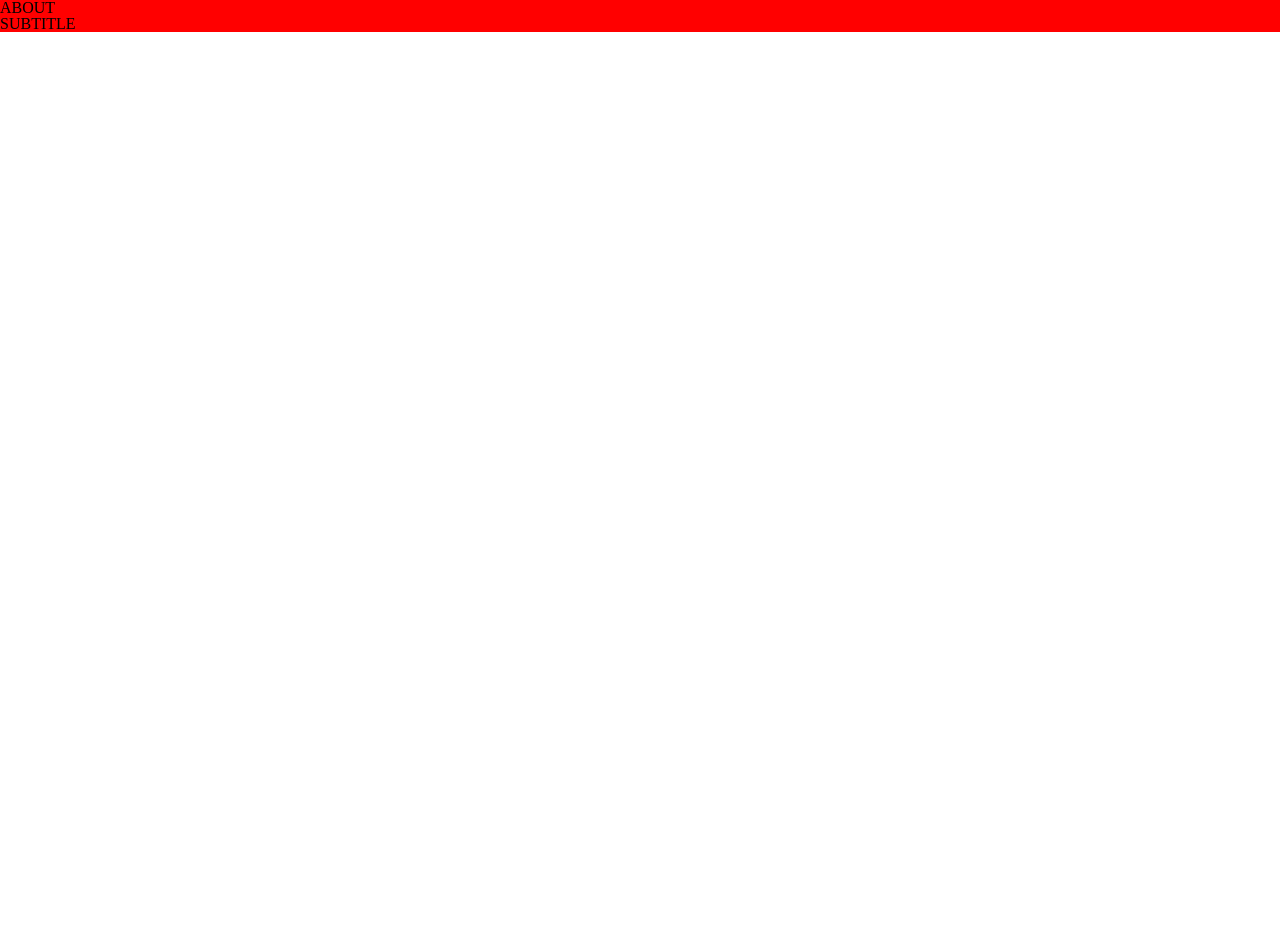
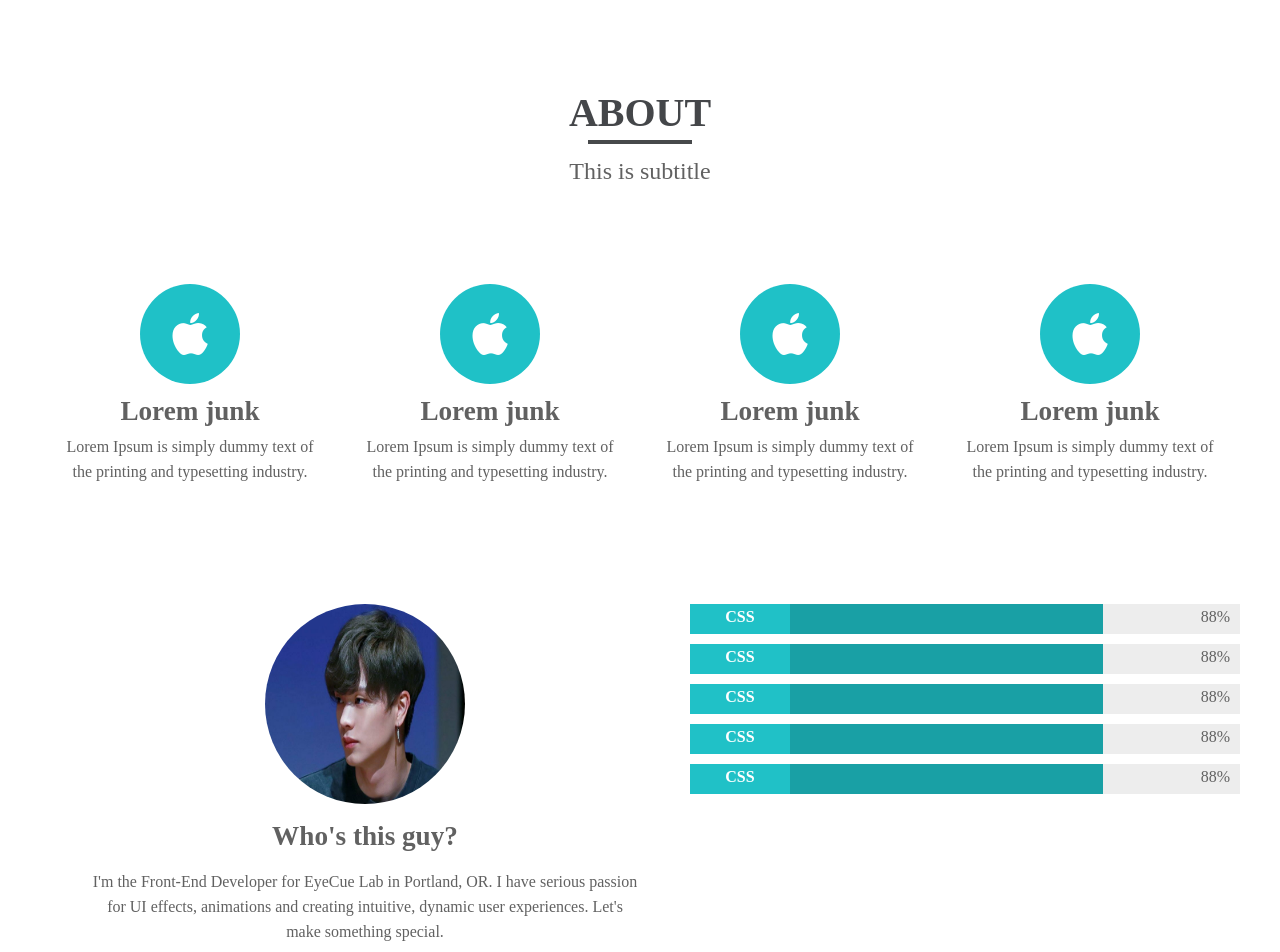
Before and after one commit to jumptoportfolio/website, a React (Create React App) app: page / in a window 1280 px wide. Shown: the top 952 px of the page. Before the commit the page ends 800 px from the top, so only its background shows below. Built offline with nearby package versions, Linux system fonts and the light colour scheme.

Commit message:
1차 완료

```diff
--- a/public/index.html
+++ b/public/index.html
@@ -5,36 +5,16 @@
     <link rel="shortcut icon" href="%PUBLIC_URL%/favicon.ico">
     <meta name="viewport" content="width=device-width, initial-scale=1, shrink-to-fit=no">
     <meta name="theme-color" content="#000000">
-    <!--
-      manifest.json provides metadata used when your web app is added to the
-      homescreen on Android. See https://developers.google.com/web/fundamentals/web-app-manifest/
-    -->
+
+    <link rel="stylesheet" href="https://use.fontawesome.com/releases/v5.5.0/css/all.css" integrity="sha384-B4dIYHKNBt8Bc12p+WXckhzcICo0wtJAoU8YZTY5qE0Id1GSseTk6S+L3BlXeVIU" crossorigin="anonymous">
+
     <link rel="manifest" href="%PUBLIC_URL%/manifest.json">
-    <!--
-      Notice the use of %PUBLIC_URL% in the tags above.
-      It will be replaced with the URL of the `public` folder during the build.
-      Only files inside the `public` folder can be referenced from the HTML.
 
-      Unlike "/favicon.ico" or "favicon.ico", "%PUBLIC_URL%/favicon.ico" will
-      work correctly both with client-side routing and a non-root public URL.
-      Learn how to configure a non-root public URL by running `npm run build`.
-    -->
     <title>React App</title>
   </head>
   <body>
-    <noscript>
-      You need to enable JavaScript to run this app.
-    </noscript>
+
     <div id="root"></div>
-    <!--
-      This HTML file is a template.
-      If you open it directly in the browser, you will see an empty page.
 
-      You can add webfonts, meta tags, or analytics to this file.
-      The build step will place the bundled scripts into the <body> tag.
-
-      To begin the development, run `npm start` or `yarn start`.
-      To create a production bundle, use `npm run build` or `yarn build`.
-    -->
   </body>
 </html>
--- a/src/component/about/About.css
+++ b/src/component/about/About.css
@@ -0,0 +1,115 @@
+.about {
+    padding-top: 100px;
+    padding-bottom: 130px;
+    line-height: 25px;
+    color: #616161;
+}
+
+.about__explain {
+    display: flex;
+    justify-content: space-around;
+    flex-wrap: wrap;
+    margin: 100px auto;
+    margin-bottom: 50px;
+    width: 100%;
+    max-width: 1200px;
+
+}
+
+.about-explain__column {
+    display: flex;
+    flex-direction: column;
+    align-items: center;
+    width: 270px;
+    height: 270px;
+    padding: 0 10px;
+}
+
+.expain__icon {
+    display: flex;
+    align-items: center;
+    justify-content: center;
+    color: white;
+    font-size: 3em;
+    background-color: #1FC1C7;
+    width: 100px;
+    height: 100px;
+    border-radius: 50px;
+
+}
+
+.explain__title {
+    margin: 15px 0 10px 0;
+    font-size:1.7em;
+    font-weight: 600;
+}
+
+.explain__content {
+    text-align: center;
+}
+
+.about-profile {
+    display: flex;
+    width: 100%;
+    max-width: 1200px;
+    margin: 0 auto;
+}
+
+.about-profile__me {
+    display: flex;
+    flex: 1;
+    flex-direction: column;
+    align-items: center;
+    padding: 0 50px;
+}
+.about-profile__skills {
+    flex: 1;
+}
+
+.profile-me__img {
+    width: 200px;
+    height: 200px;
+}
+
+.profile-me__title {
+    font-size:1.7em;
+    font-weight: 600;
+    margin: 20px auto;
+}
+
+.profile-me__content {
+    text-align: center;
+}
+
+.profile-me__img img {
+    width: 100%;
+    height: 100%;
+    border-radius: 100px;
+}
+
+.about-profile__skill {
+    display: flex;
+    height: 30px;
+    justify-content: space-between;
+    background-color: #EDEDED;
+    margin-bottom: 10px;
+
+}
+
+.profile-skill__bar {
+    width: 75%;
+    background-color: #19A0A5;
+}
+
+.profile-skill__rate {
+    margin-right: 10px;
+}
+
+.profile-skill__title {
+    text-align: center;
+    background-color: #20C1C7;
+    color: white;
+    height: 100%;
+    font-weight: 600;
+    width: 100px;
+}
--- a/src/component/about/About.js
+++ b/src/component/about/About.js
@@ -1,9 +1,15 @@
 import React, { Component } from 'react';
 
+// Styles
+import './About.css'
+
+// Component
 import Header from '../header/Header'
 
+
+
 const TITLE = 'ABOUT';
-const SUB_TITLE = 'SUBTITLE';
+const SUB_TITLE = 'This is subtitle';
 
 class About extends Component {
     render() {
@@ -13,6 +19,110 @@ class About extends Component {
                     title={TITLE}
                     subtitle={SUB_TITLE}
                 />
+                <div className="about__explain">
+                    <div className="about-explain__column">
+                        <div className="expain__icon">
+                            <i class="fab fa-apple"></i>
+                        </div>
+                        <span className="explain__title">
+                            Lorem junk
+                        </span>
+                        <div className="explain__content">
+                            Lorem Ipsum is simply dummy text of the printing and typesetting industry.
+                        </div>
+                    </div>
+                    <div className="about-explain__column">
+                        <div className="expain__icon">
+                            <i class="fab fa-apple"></i>
+                        </div>
+                        <span className="explain__title">
+                            Lorem junk
+                        </span>
+                        <div className="explain__content">
+                            Lorem Ipsum is simply dummy text of the printing and typesetting industry.
+                        </div>
+                    </div>
+                    <div className="about-explain__column">
+                        <div className="expain__icon">
+                            <i class="fab fa-apple"></i>
+                        </div>
+                        <span className="explain__title">
+                            Lorem junk
+                        </span>
+                        <div className="explain__content">
+                            Lorem Ipsum is simply dummy text of the printing and typesetting industry.
+                        </div>
+                    </div>
+                    <div className="about-explain__column">
+                        <div className="expain__icon">
+                            <i class="fab fa-apple"></i>
+                        </div>
+                        <span className="explain__title">
+                            Lorem junk
+                        </span>
+                        <div className="explain__content">
+                            Lorem Ipsum is simply dummy text of the printing and typesetting industry.
+                        </div>
+                    </div>
+                </div>
+
+                <div className="about-profile">
+                    <div className="about-profile__me">
+                        <div className="profile-me__img">
+                            <img src={process.env.PUBLIC_URL + '/images/avatar.jpg'} />
+                        </div>
+                        <span className="profile-me__title">
+                            Who's this guy?
+                        </span>
+                        <span className="profile-me__content">
+                            I'm the Front-End Developer for EyeCue Lab in Portland, OR.
+                            I have serious passion for UI effects, animations and creating intuitive, dynamic user experiences.
+                            Let's make something special.
+                        </span>
+                    </div>
+                    <div className="about-profile__skills">
+                        <div className="about-profile__skill">
+                            <div className="profile-skill__bar">
+                                <div className="profile-skill__title">CSS</div>
+                            </div>
+                            <span className="profile-skill__rate">
+                                88%
+                            </span>
+                        </div>
+                        <div className="about-profile__skill">
+                            <div className="profile-skill__bar">
+                                <div className="profile-skill__title">CSS</div>
+                            </div>
+                            <span className="profile-skill__rate">
+                                88%
+                            </span>
+                        </div>
+                        <div className="about-profile__skill">
+                            <div className="profile-skill__bar">
+                                <div className="profile-skill__title">CSS</div>
+                            </div>
+                            <span className="profile-skill__rate">
+                                88%
+                            </span>
+                        </div>
+                        <div className="about-profile__skill">
+                            <div className="profile-skill__bar">
+                                <div className="profile-skill__title">CSS</div>
+                            </div>
+                            <span className="profile-skill__rate">
+                                88%
+                            </span>
+                        </div>
+                        <div className="about-profile__skill">
+                            <div className="profile-skill__bar">
+                                <div className="profile-skill__title">CSS</div>
+                            </div>
+                            <span className="profile-skill__rate">
+                                88%
+                            </span>
+                        </div>
+                    </div>
+                </div>
             </div>
         );
     }
--- a/src/component/header/Header.css
+++ b/src/component/header/Header.css
@@ -1,3 +1,22 @@
 .header {
-    background-color: red
+    display: flex;
+    flex-direction: column;
+    align-items: center;
 }
+
+.header__underline {
+    width: 100px;
+    border: 2px solid #47494B;
+    margin: 15px auto;
+}
+
+.header__title {
+    color: #444649;
+    font-weight: 600;
+    font-size: 2.5em;
+}
+
+.header__subtitle {
+    font-size: 1.5em;
+    font-weight: 500;
+}
--- a/src/component/header/Header.js
+++ b/src/component/header/Header.js
@@ -9,6 +9,9 @@ const Header = props => {
         <div className="header">
             <div className="header__title">
                 { title }
+            </div>
+            <div className="header__underline">
+
             </div>
             {subtitle ? (
                 <div className="header__subtitle">
```
Also changed, not shown: public/images/avatar.jpg (added).
